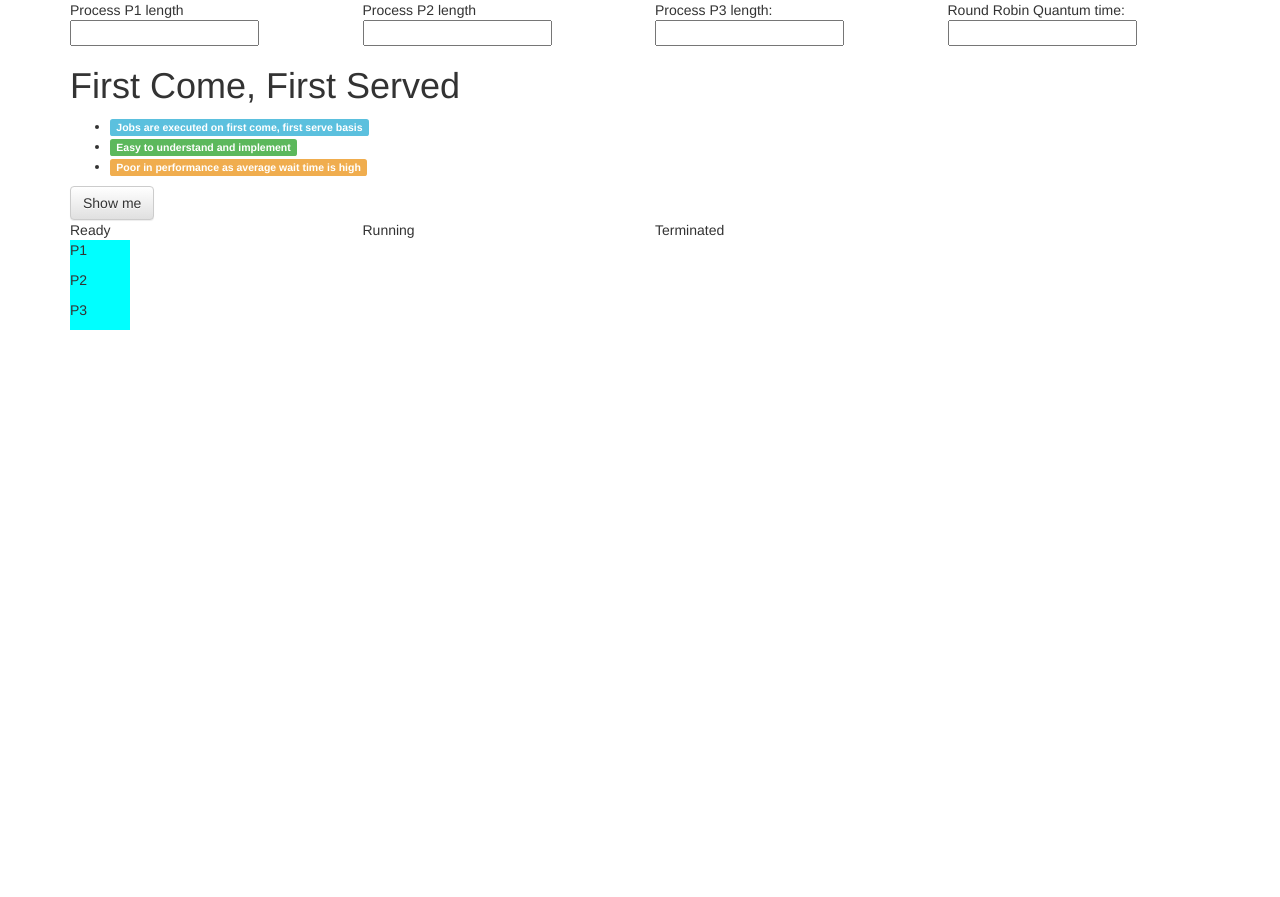
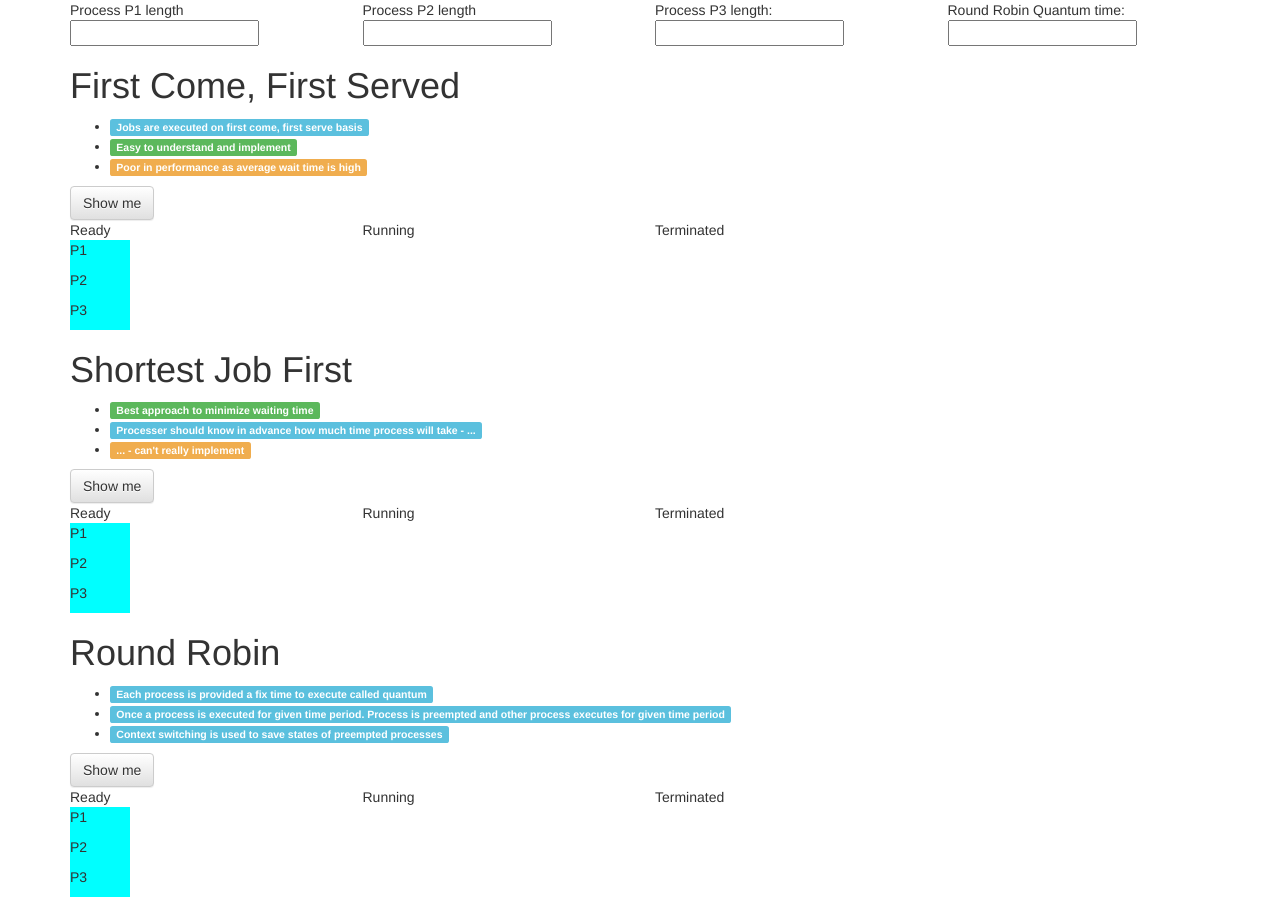
Before and after one commit to avjgit/avjgit.github.io, a plain HTML site: page index.html in a window 1280 px wide. Before the commit the page ends 800 px from the top, so only its background shows below. Drawn offline with nearby package versions, Linux system fonts and the light colour scheme.

Commit message:
template

```diff
--- a/index.html
+++ b/index.html
@@ -38,7 +38,6 @@
             }
 
             document.getElementById('run_fcfs').onclick = function () {
-
                 hide("fcfs-ready-p1", 1);
                 show("fcfs-running-p1", 1);
                 hide("fcfs-running-p1", 2);
@@ -53,7 +52,46 @@
                 show("fcfs-running-p3", 5);
                 hide("fcfs-running-p3", 6);
                 show("fcfs-terminated-p3", 6);
+            };
 
+            document.getElementById('run_sjf').onclick = function () {
+
+                //todo
+
+                // hide("fcfs-ready-p1", 1);
+                // show("fcfs-running-p1", 1);
+                // hide("fcfs-running-p1", 2);
+                // show("fcfs-terminated-p1", 2);
+
+                // hide("fcfs-ready-p2", 3);
+                // show("fcfs-running-p2", 3);
+                // hide("fcfs-running-p2", 4);
+                // show("fcfs-terminated-p2", 4);
+
+                // hide("fcfs-ready-p3", 5);
+                // show("fcfs-running-p3", 5);
+                // hide("fcfs-running-p3", 6);
+                // show("fcfs-terminated-p3", 6);
+            };
+
+            document.getElementById('run_rr').onclick = function () {
+
+                //todo
+
+                // hide("fcfs-ready-p1", 1);
+                // show("fcfs-running-p1", 1);
+                // hide("fcfs-running-p1", 2);
+                // show("fcfs-terminated-p1", 2);
+
+                // hide("fcfs-ready-p2", 3);
+                // show("fcfs-running-p2", 3);
+                // hide("fcfs-running-p2", 4);
+                // show("fcfs-terminated-p2", 4);
+
+                // hide("fcfs-ready-p3", 5);
+                // show("fcfs-running-p3", 5);
+                // hide("fcfs-running-p3", 6);
+                // show("fcfs-terminated-p3", 6);
             };
         });
     </script>
@@ -102,5 +140,66 @@
             <div class="process hidden" id="fcfs-terminated-p3">P3</div>
         </div>
     </div>
+
+    <h1>Shortest Job First</h1>
+    <ul>
+        <li><h4 class="label label-success">Best approach to minimize waiting time</h4></li>
+        <li><h4 class="label label-info">Processer should know in advance how much time process will take - ...</h4></li>
+        <li><h4 class="label label-warning">... - can't really implement</h4></li>
+    </ul>
+    <button class="btn btn-default" id="run_sjf">Show me</button>
+    <div class="row">
+        <div class="col-md-3">Ready</div>
+        <div class="col-md-3">Running</div>
+        <div class="col-md-3">Terminated</div>
+    </div>
+    <div class="row">
+        <div class="col-md-3" id="sjf-ready">
+            <div class="process" id="sjf-ready-p1">P1</div>
+            <div class="process" id="sjf-ready-p2">P2</div>
+            <div class="process" id="sjf-ready-p3">P3</div>
+        </div>
+        <div class="col-md-3" id="sjf-running">
+            <div class="process hidden" id="sjf-running-p1">P1</div>
+            <div class="process hidden" id="sjf-running-p2">P2</div>
+            <div class="process hidden" id="sjf-running-p3">P3</div>
+        </div>
+        <div class="col-md-3" id="sjf-terminated">
+            <div class="process hidden" id="sjf-terminated-p1">P1</div>
+            <div class="process hidden" id="sjf-terminated-p2">P2</div>
+            <div class="process hidden" id="sjf-terminated-p3">P3</div>
+        </div>
+    </div>
+
+    <h1>Round Robin</h1>
+    <ul>
+        <li><h4 class="label label-info">Each process is provided a fix time to execute called quantum</h4></li>
+        <li><h4 class="label label-info">Once a process is executed for given time period. Process is preempted and other process executes for given time period</h4></li>
+        <li><h4 class="label label-info">Context switching is used to save states of preempted processes</h4></li>
+    </ul>
+    <button class="btn btn-default" id="run_rr">Show me</button>
+    <div class="row">
+        <div class="col-md-3">Ready</div>
+        <div class="col-md-3">Running</div>
+        <div class="col-md-3">Terminated</div>
+    </div>
+    <div class="row">
+        <div class="col-md-3" id="rr-ready">
+            <div class="process" id="rr-ready-p1">P1</div>
+            <div class="process" id="rr-ready-p2">P2</div>
+            <div class="process" id="rr-ready-p3">P3</div>
+        </div>
+        <div class="col-md-3" id="rr-running">
+            <div class="process hidden" id="rr-running-p1">P1</div>
+            <div class="process hidden" id="rr-running-p2">P2</div>
+            <div class="process hidden" id="rr-running-p3">P3</div>
+        </div>
+        <div class="col-md-3" id="rr-terminated">
+            <div class="process hidden" id="rr-terminated-p1">P1</div>
+            <div class="process hidden" id="rr-terminated-p2">P2</div>
+            <div class="process hidden" id="rr-terminated-p3">P3</div>
+        </div>
+    </div>
+
 </body>
 </html>
```
